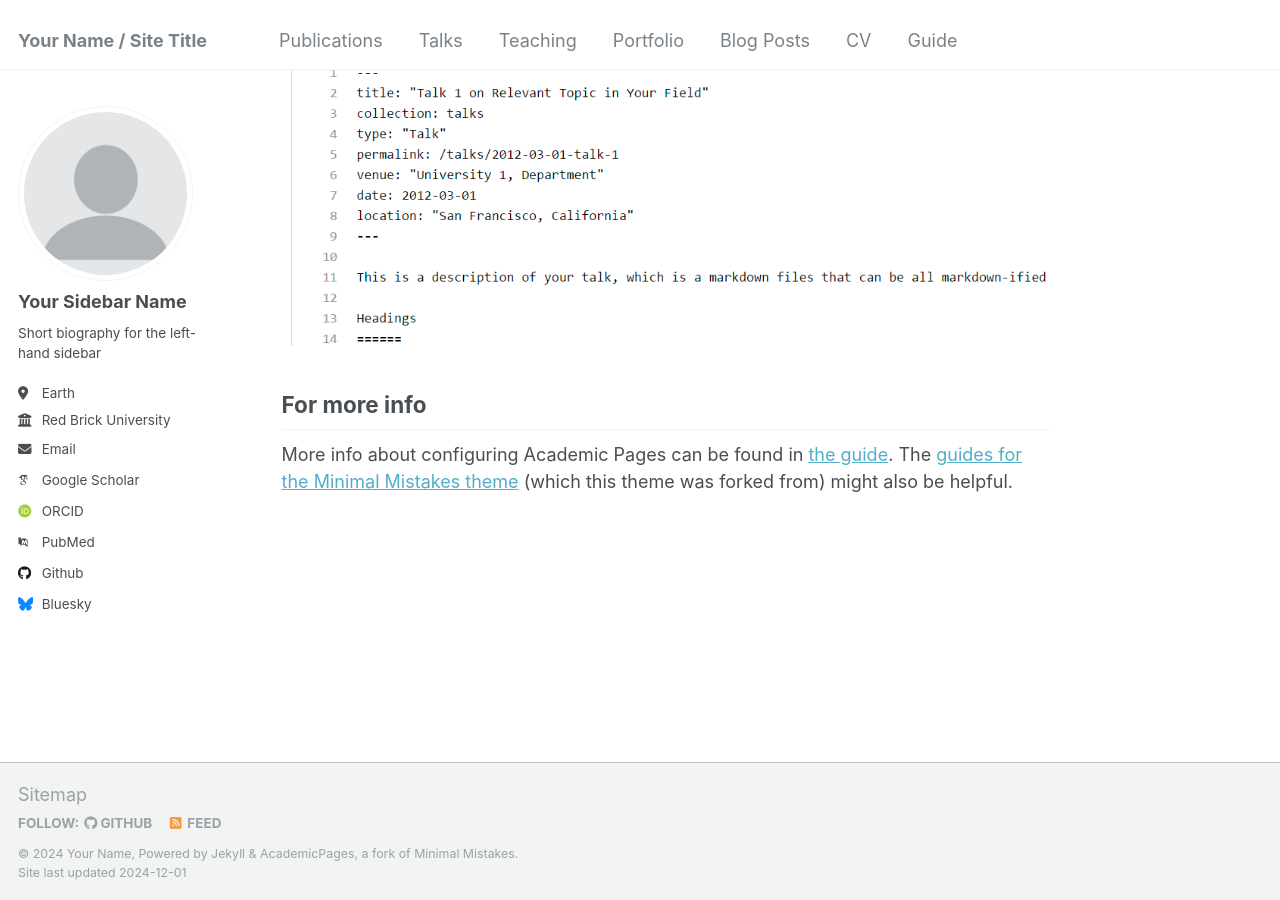
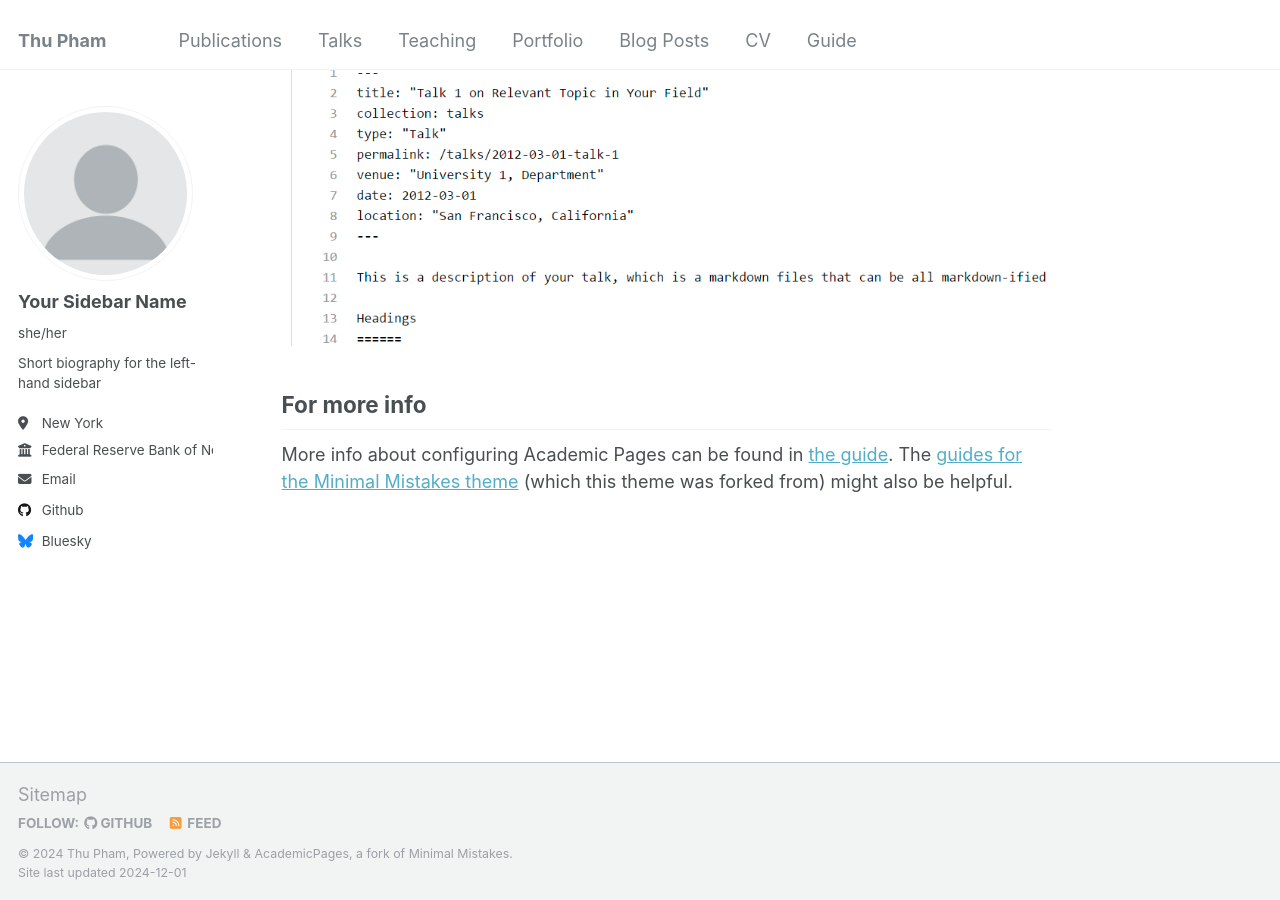
Before and after one commit to mtpham17/mtpham17.github.io, a Jekyll site: the page built from _pages/about.md, in a window 1280 px wide and 900 px high, scrolled down 2643 px. Built offline with Jekyll 4.4.1, drawn with Linux system fonts in a browser that asks for light colours; some web fonts are replaced.

Commit message:
config file

```diff
--- a/_config.yml
+++ b/_config.yml
@@ -8,9 +8,9 @@
 
 # Basic Site Settings
 locale                   : "en-US"
-title                    : "Your Name / Site Title"
+title                    : "Thu Pham"
 title_separator          : "-"
-name                     : &name "Your Name"
+name                     : &name "Thu Pham"
 description              : &description "personal description"
 url                      : https://academicpages.github.io # the base hostname & protocol for your site e.g. "https://mmistakes.github.io"
 baseurl                  : "" # the subpath of your site, e.g. "/blog"
@@ -23,29 +23,29 @@ author:
   # Biographic information
   avatar           : "profile.png"
   name             : "Your Sidebar Name"
-  pronouns         : # example: "she/her"
+  pronouns         : "she/her"
   bio              : "Short biography for the left-hand sidebar"
-  location         : "Earth"
-  employer         : "Red Brick University"
+  location         : "New York"
+  employer         : "Federal Reserve Bank of New York"
   uri              : # URL
-  email            : "none@example.org"
+  email            : "mtpham3@gmail.com"
 
-  # Academic websites
-  arxiv            : # URL - Update with the correct link to your profile
-  googlescholar    : "https://scholar.google.com/citations?user=PS_CX0AAAAAJ"
-  impactstory      : # URL
-  orcid            : "http://orcid.org/yourorcidurl"
-  semantic         : # URL
-  pubmed           : "https://www.ncbi.nlm.nih.gov/pubmed/?term=john+snow"
-  researchgate     : # URL
+  # Academic websites (commenting out for now)
+  # arxiv            : # URL - Update with the correct link to your profile
+  # googlescholar    : "https://scholar.google.com/citations?user=PS_CX0AAAAAJ"
+  # impactstory      : # URL
+  # orcid            : "http://orcid.org/yourorcidurl"
+  # semantic         : # URL
+  # pubmed           : "https://www.ncbi.nlm.nih.gov/pubmed/?term=john+snow"
+  # researchgate     : # URL
 
   # Repositories and software development
-  bitbucket        : # Username - Update with your username on the site
-  codepen          : # Username
-  dribbble         : # Username
+  # bitbucket        : # Username - Update with your username on the site
+  # codepen          : # Username
+  # dribbble         : # Username
   github           : "academicpages"
-  kaggle           : # Username
-  stackoverflow    : # User number or user number and name (i.e., use "1" or "1/jeff-atwood")
+  # kaggle           : # Username
+  # stackoverflow    : # User number or user number and name (i.e., use "1" or "1/jeff-atwood")
 
   # Social media
   bluesky          : "bsky.app" # Replace this with you Bluesky username
```
